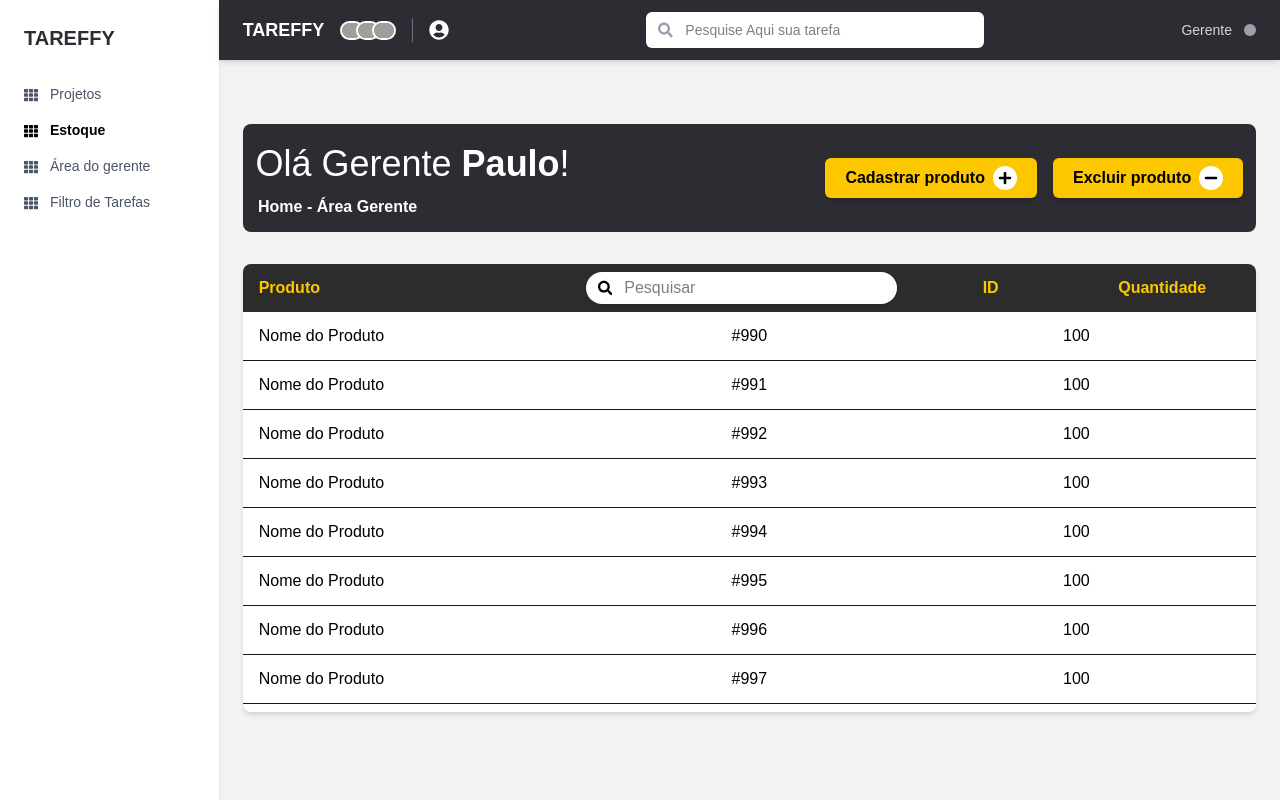
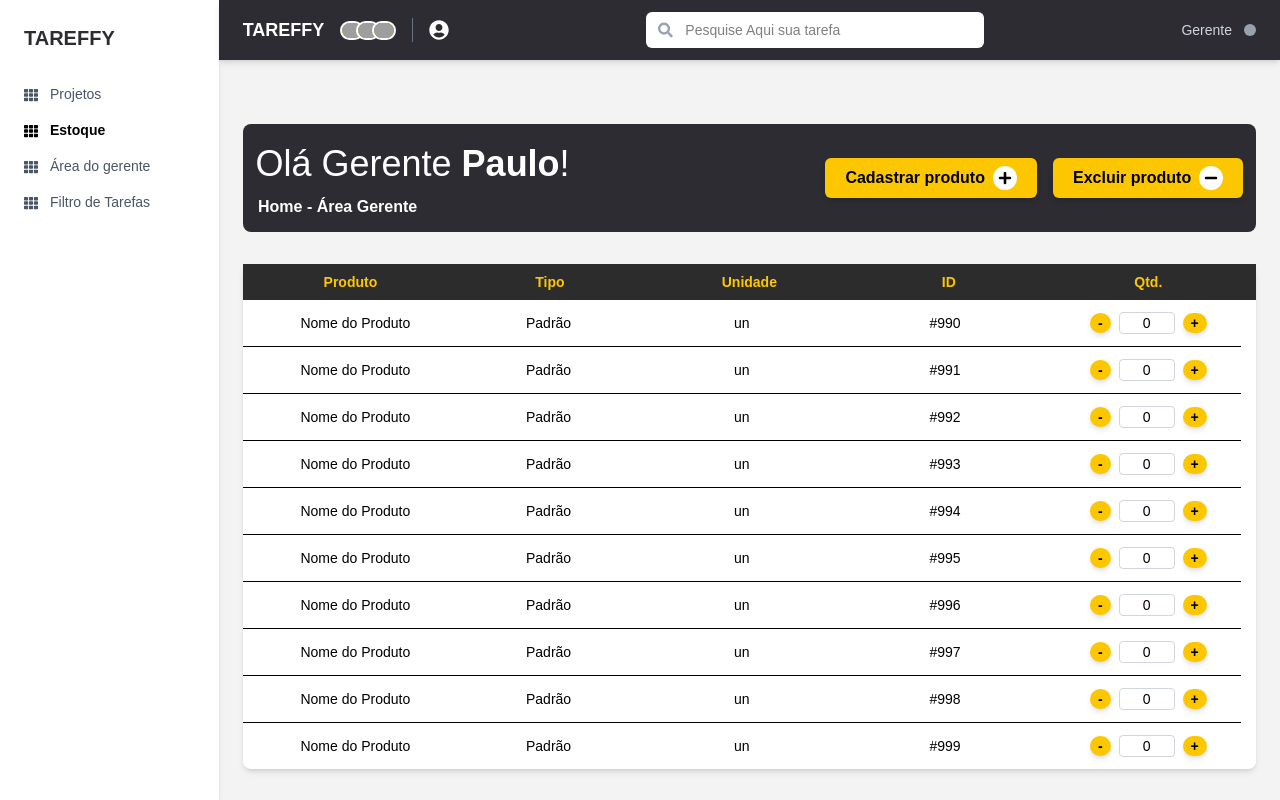
Before and after one commit to EnzoBDF/Tareffy, a Next.js app: page /estoque in a window 1280 px wide. Built offline with nearby package versions, Linux system fonts and the light colour scheme; grey boxes are pictures that could not be loaded.

Commit message:
termine o modal de excluir e adicionei opcao de mudar quantidade

```diff
--- a/src/app/components/Button.tsx
+++ b/src/app/components/Button.tsx
@@ -7,7 +7,7 @@ interface ButtonProps {
   icon?: ReactNode;
   onClick?: () => void;
   type?: "button" | "submit" | "reset";
-  variant?: "primary" | "secondary" | "danger";
+  variant?: "primary" | "secondary" | "danger" | "circle";
   className?: string;
   disabled?: boolean;
 }
@@ -17,6 +17,7 @@ export default function Button({ children, icon, onClick, type = "button", varia
     primary: "bg-yellow-400 hover:bg-yellow-500 text-black font-semibold shadow-md px-5 py-2 rounded-md",
     secondary: "bg-gray-300 hover:bg-gray-400 text-black font-semibold shadow-md px-5 py-2 rounded-md",
     danger: "bg-red-500 hover:bg-red-600 text-white",
+    circle:"bg-yellow-400 hover:bg-yellow-500 text-black font-semibold shadow-md px-2 py-0.4 rounded-full"
   };
 
   const variantClass = variants[variant];
--- a/src/app/components/DeleteProductModal.tsx
+++ b/src/app/components/DeleteProductModal.tsx
@@ -1,25 +1,31 @@
-import Modal from "./Modal"
+import Modal from "./Modal";
 import ModalDeleteForm from "./ModalDeleteForm";
 
-interface DeleteProductModalProps{
+interface Product {
+  id: string;
+  nome: string;
+  quantidade: number;
+}
+
+interface DeleteProductModalProps {
   isOpen: boolean;
   onClose: () => void;
-  onDelete: () => void;
-  productName: string;
-  productId: string;
-
-
+  onDelete: (id: string) => void;
+  products: Product[];
 }
 
-export default function DeleteProductModal({isOpen, onClose, onDelete, productName, productId}:DeleteProductModalProps){
-
-
-    return(
-        <Modal isOpen={isOpen} onClose={onClose} containerClassName="w-120 p-0 bg-transparent shadow-none rounded-b-[0.6rem]">
-            <div className="bg-[#2c2c2c] text-yellow-400 font-bold px-4 py-4 rounded-t-[0.6rem] ">
-                Excluir
-            </div>
-            <ModalDeleteForm productName={productName} productId={productId} onDelete={onDelete} onClose={onClose}/>
-        </Modal>
-    )
+export default function DeleteProductModal({
+  isOpen,
+  onClose,
+  onDelete,
+  products,
+}: DeleteProductModalProps) {
+  return (
+    <Modal isOpen={isOpen} onClose={onClose} containerClassName="w-120 p-0 bg-transparent shadow-none rounded-b-[0.6rem]">
+      <div className="bg-[#2c2c2c] text-yellow-400 font-bold px-4 py-4 rounded-t-[0.6rem] ">
+        Excluir
+      </div>
+      <ModalDeleteForm products={products} onDelete={onDelete} onClose={onClose} />
+    </Modal>
+  );
 }
--- a/src/app/components/ModalDeleteForm.tsx
+++ b/src/app/components/ModalDeleteForm.tsx
@@ -3,23 +3,37 @@
 import { useState } from "react";
 import Button from "./Button";
 
+interface Product {
+  id: string;
+  nome: string;
+  quantidade: number;
+}
+
 interface ModalDeleteFormProps {
-  productName: string;
-  productId: string;
-  onDelete: () => void;
+  products: Product[];
+  onDelete: (id: string) => void;
   onClose: () => void;
 }
 
-export default function ModalDeleteForm({ productName, productId, onDelete, onClose }: ModalDeleteFormProps) {
+export default function ModalDeleteForm({ products, onDelete, onClose }: ModalDeleteFormProps) {
+  const [nome, setNome] = useState("");
+  const [id, setId] = useState("");
   const [confirmId, setConfirmId] = useState("");
 
   const handleSubmit = (e: React.FormEvent) => {
     e.preventDefault();
-    if (confirmId === productId) {
-      onDelete();
+
+    const produtoEncontrado = products.find(
+      (p) => p.nome === nome && p.id === id && confirmId === id
+    );
+
+    if (produtoEncontrado) {
+      onDelete(produtoEncontrado.id);
+      setNome("");
+      setId("");
       setConfirmId("");
     } else {
-      alert("O ID informado não confere.");
+      alert("As informações inseridas não conferem com nenhum produto.");
     }
   };
 
@@ -27,28 +41,32 @@ export default function ModalDeleteForm({ productName, productId, onDelete, onCl
     <div className="bg-white rounded-b-[0.6rem] shadow-lg flex justify-center">
       <form onSubmit={handleSubmit} className="p-6 text-black">
         <label className="block text-sm font-semibold mt-4 mb-1">Nome do item</label>
-      <input
+        <input  style={{ boxShadow: 'inset 0px 2px 4px rgba(0,0,0,0.25), inset 0px -2px 4px rgba(255,255,255,0.3)' }}
           type="text"
-        value={productName} //arrumar em casa
-        className="w-100 p-2 rounded border bg-gray-100 text-gray-700"
+          value={nome}
+          onChange={(e) => setNome(e.target.value)}
+          className="w-100 p-2 border bg-[#D9D9D9] text-black border-gray-300 rounded-[0.5rem] px-3 py-[0.2rem]"
+          required
         />
 
         <div className="flex gap-4 mt-4">
           <div className="flex-1">
             <label className="block text-sm font-semibold mb-1">ID</label>
-          <input
+            <input style={{ boxShadow: 'inset 0px 2px 4px rgba(0,0,0,0.25), inset 0px -2px 4px rgba(255,255,255,0.3)' }}
               type="text"
-            value={productId} //arrumar em casa
-            className="w-40 p-2 rounded border bg-gray-100 text-gray-700"
+              value={id}
+              onChange={(e) => setId(e.target.value)}
+              className="w-40 p-2 border bg-[#D9D9D9] text-black border-gray-300 rounded-[0.5rem] px-3 py-[0.2rem]"
+              required
             />
           </div>
           <div className="flex-1">
             <label className="block text-sm font-semibold mb-1">Confirme ID</label>
-          <input
+            <input  style={{ boxShadow: 'inset 0px 2px 4px rgba(0,0,0,0.25), inset 0px -2px 4px rgba(255,255,255,0.3)' }}
               type="text"
               value={confirmId}
               onChange={(e) => setConfirmId(e.target.value)}
-            className="w-40 p-2 rounded border"
+              className="w-40 p-2  border bg-[#D9D9D9] text-black border-gray-300 rounded-[0.5rem] px-3 py-[0.2rem]"
               required
             />
           </div>
--- a/src/app/components/ProductTable.tsx
+++ b/src/app/components/ProductTable.tsx
@@ -1,40 +1,66 @@
 "use client";
 import { useState } from "react";
-import SearchBar from "./SearchBar";
+import Button from "./Button";
 
-type Produto={
-    id: String;
-    nome:String;
-    quantidade:number;
+type Produto = {
+  id: string;
+  nome: string;
+  tipo: string;
+  unidade: string;
+  quantidade: number;
 };
-interface ProductListProps{
+interface ProductTableProps {
   produtos: Produto[];
+  setProdutos: React.Dispatch<React.SetStateAction<Produto[]>>;
 }
 
-
-export default function ProductTable({produtos}:ProductListProps){
+export default function ProductTable({ produtos, setProdutos }: ProductTableProps) {
   const [search, setSearch] = useState("");
 
-        const productFilter = produtos.filter((produto) =>(
-            produto.nome.toLowerCase().includes(search.toLowerCase()))
+  const handleQuantityChange = (id: string, value: number) => {
+    setProdutos((prev) =>
+      prev.map((p) => (p.id === id ? { ...p, quantidade: value } : p))
     );
+  };
+
+  const handleManualEdit = (e: React.ChangeEvent<HTMLInputElement>, id: string) => {
+    const value = parseInt(e.target.value, 10);
+    if (!isNaN(value)) {
+      handleQuantityChange(id, value);
+    }
+  };
+
+  const productFilter = produtos.filter((produto) =>
+    produto.nome.toLowerCase().includes(search.toLowerCase())
+  );
+
   return (
-            <div className="bg-white rounded-lg shadow-md mt-4 overflow-auto">
-              <div className="bg-[#2c2c2c] text-white px-4 py-2 flex items-center gap-4">
-                <span className="font-bold text-yellow-400 w-1/3">Produto</span>
-                <div className="w-1/3">
-                  <SearchBar value={search} onChange={setSearch} placeholder="Pesquisar" />
-                </div>
-                <span className="font-bold text-yellow-400 w-1/6 text-center">ID</span>
-                <span className="font-bold text-yellow-400 w-1/6 text-center">Quantidade</span>
+    <div className="text-center bg-white rounded-lg shadow-md mt-4">
+      <div className="bg-[#2c2c2c] text-white px-4 py-2 flex items-center gap-4 text-sm font-bold">
+        <span className="text-yellow-400 w-1/5">Produto</span>
+        <span className="text-yellow-400 w-1/5">Tipo</span>
+        <span className="text-yellow-400 w-1/5">Unidade</span>
+        <span className="text-yellow-400 w-1/5">ID</span>
+        <span className="text-yellow-400 w-1/5">Qtd.</span>
       </div>
 
-              <div className="max-h-[400px] overflow-y-auto divide-y">
-                {productFilter.map((produto, index) => (
-                  <div key={index} className="flex px-4 py-3 hover:bg-gray-100">
-                    <span className="w-1/3 text-black">{produto.nome}</span>
-                    <span className="w-1/3 text-center text-black">{produto.id}</span>
-                    <span className="w-1/3 text-center text-black">{produto.quantidade}</span>
+      <div className="max-h-150 overflow-y-auto divide-y scroll-stable">
+        {productFilter.map((produto) => (
+          <div key={produto.id} className="flex px-4 py-3 items-center hover:bg-gray-100 text-black text-sm">
+            <span className="w-1/5">{produto.nome}</span>
+            <span className="w-1/5">{produto.tipo}</span>
+            <span className="w-1/5">{produto.unidade}</span>
+            <span className="w-1/5 pl-5">{produto.id}</span>
+            <div className="w-1/5 flex items-center justify-center gap-2 pl-10">
+              <Button variant="circle" onClick={()=>handleQuantityChange(produto.id, produto.quantidade -1)}>-</Button>
+              <input
+                type="text"
+                value={produto.quantidade}
+                onChange={(e) => handleManualEdit(e, produto.id)}
+                className="w-14 text-center border border-gray-300 rounded "
+              />
+              <Button variant="circle" onClick={() => handleQuantityChange(produto.id, produto.quantidade + 1)}>+</Button>
+            </div>
           </div>
         ))}
       </div>
--- a/src/app/estoque/page.tsx
+++ b/src/app/estoque/page.tsx
@@ -8,27 +8,47 @@ import { FaPlus, FaMinus } from "react-icons/fa";
 import ProductTable from "../components/ProductTable";
 import AddProductModal from "../components/AddProductModal";
 import DeleteProductModal from "../components/DeleteProductModal";
+interface Product {
+  id: string;
+  nome: string;
+  tipo: string;
+  unidade: string;
+  quantidade: number;
+}
 
-const Teste = Array.from({ length: 10 }).map((_, i) => ({
-  id: `#99${i}`,
-  nome: "Nome do Produto",
-  quantidade: 100,
-}));
 
 export default function Estoque() {
+  const [products, setProducts] = useState<Product[]>(
+  Array.from({ length: 10 }).map((_, i) => ({
+    id: `#99${i}`,
+    nome: "Nome do Produto",
+    tipo: "Padrão",
+    unidade: "un",
+    quantidade: 0,
+  }))
+);
+
+
   const [isAddModalOpen, setIsAddModalOpen] = useState(false);
   const [isDeleteModalOpen, setIsDeleteModalOpen] = useState(false);
-  const [selectedProduct, setSelectedProduct] = useState(Teste[0]); // Exemplo fixo
 
   const handleAddProduct = (data: { nome: string; tipo: string; unidade: string }) => {
-    console.log("Produto cadastrado:", data);
-    // Aqui você pode adicionar no backend ou no estado
+    const novoProduto: Product = {
+      id: `#${Math.floor(Math.random() * 10000)}`, // talvez usar UUID?
+      nome: data.nome,
+      tipo: data.tipo,
+      unidade: data.unidade,
+      quantidade: 0
+    };
+
+    setProducts((prev) => [...prev, novoProduto]);
+    setIsAddModalOpen(false);
   };
 
-  const handleDeleteProduct = () => {
-    console.log("Produto deletado:", selectedProduct);
+
+  const handleDeleteProduct = (id: string) => {
+    setProducts((prev) => prev.filter((p) => p.id !== id));
     setIsDeleteModalOpen(false);
-    // Aqui você pode remover do estado ou chamar backend
   };
 
   return (
@@ -49,7 +69,7 @@ export default function Estoque() {
             </>
           }
         />
-        <ProductTable produtos={Teste} />
+        <ProductTable produtos={products} setProdutos={setProducts} />
       </HeaderWithSidebar>
 
       <AddProductModal
@@ -62,8 +82,7 @@ export default function Estoque() {
         isOpen={isDeleteModalOpen}
         onClose={() => setIsDeleteModalOpen(false)}
         onDelete={handleDeleteProduct}
-        productName={selectedProduct.nome}
-        productId={selectedProduct.id}
+        products={products}
       />
     </div>
   );
--- a/src/app/globals.css
+++ b/src/app/globals.css
@@ -57,3 +57,7 @@ body {
   font-weight: bold;
   font-style: normal;
 }
+
+.scroll-stable {
+  scrollbar-gutter: stable;
+}
```
Also changed, not shown: src/app/components/ModalProductForm.tsx (+35 -10 lines). Lines whose indentation alone changed are shown as unchanged.
